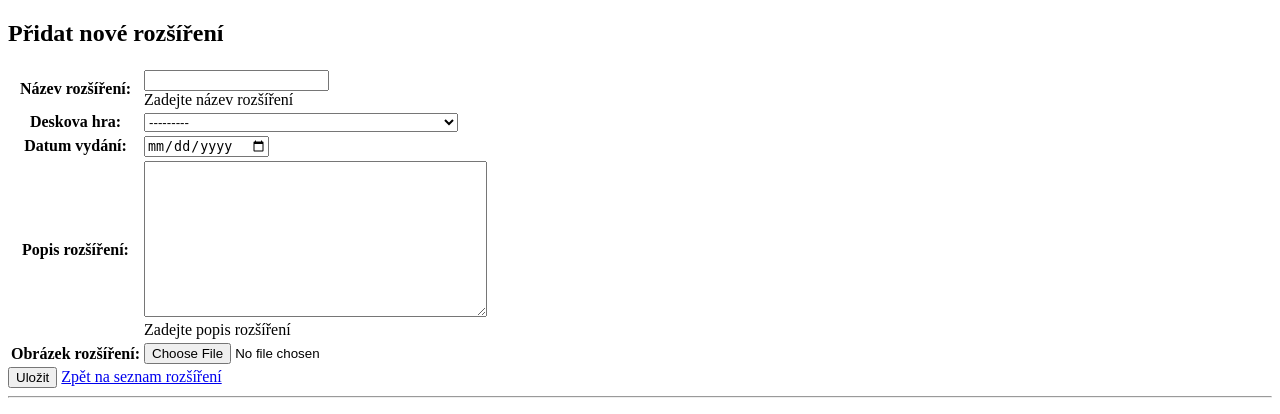
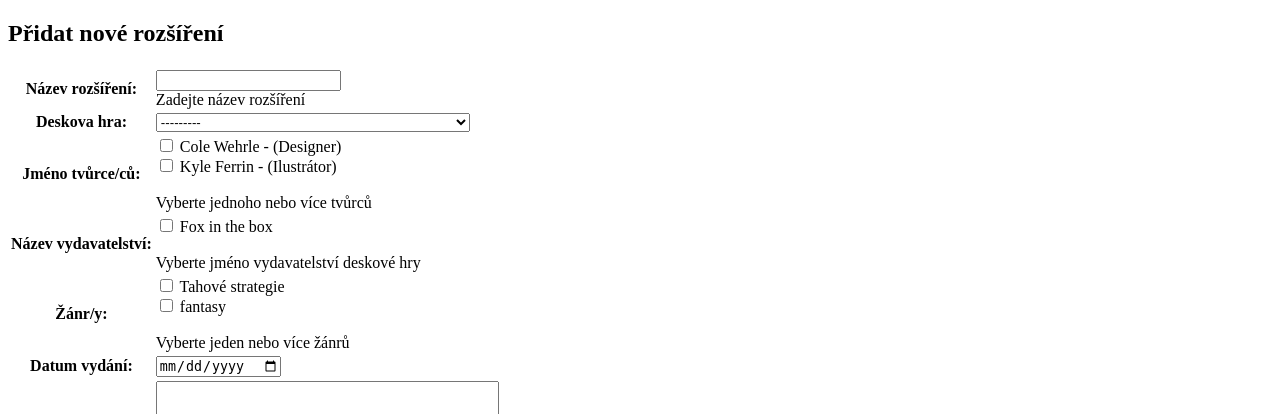
Before and after one commit to Dvojak/Django-projekt, a Django app: page /rozsireni/add/ in a window 1280 px wide. Shown: the part 134-548 px from the top of the page. Run offline with Django 5.2, Linux system fonts and the light colour scheme; data comes from the database, SQL or seed files in the repository; both versions use the stored data as it was after the commit.

Commit message:
station_expansion_model_update

```diff
--- a/library/forms.py
+++ b/library/forms.py
@@ -70,18 +70,25 @@ class ZanrForm(forms.ModelForm):
 class RozsireniForm(forms.ModelForm):
     class Meta:
         model = Rozsireni
-        fields = ['nazev', 'deskovka', 'vydani', 'popis', 'fotografie']
+        fields = ['nazev', 'deskovka','designer', 'vydavatelstvi','zanry', 'vydani', 'popis', 'fotografie']
         labels = {
             'nazev': 'Název rozšíření',
             'deskovka': 'Deskova hra',
+            'designer': 'Jméno tvůrce/ců',
+            'vydavatelstvi': 'Název vydavatelství',
+            'zanry': 'Žánr/y',
             'vydani': 'Datum vydání',
             'popis': 'Popis rozšíření',
             'fotografie': 'Obrázek rozšíření',
         }
         widgets = {
             'nazev': forms.TextInput(attrs={'class': 'form-control'}),
+            'designer' : forms.CheckboxSelectMultiple(),
+            'zanry': forms.CheckboxSelectMultiple(),
+            'vydavatelstvi': forms.CheckboxSelectMultiple(),
             'vydani': forms.DateInput(attrs={'class': 'form-control', 'type': 'date'}),
             'popis': forms.Textarea(attrs={'class': 'form-control'}),
+
         }
         def clean_fotografie(self):
             fotografie = self.cleaned_data.get('fotografie')
--- a/library/models.py
+++ b/library/models.py
@@ -58,6 +58,9 @@ class DeskovkaZanr(models.Model):
 class Rozsireni(models.Model):
     nazev = models.CharField(max_length=80, verbose_name='Název rozšíření', help_text='Zadejte název rozšíření')
     deskovka = models.ForeignKey(Deskovka, on_delete=models.CASCADE, related_name='rozsirena_deskovka')
+    zanry = models.ManyToManyField('Zanr',related_name='rozsireni',verbose_name='Žánry deskové hry',help_text='Vyberte jeden nebo více žánrů',blank=True)
+    designer = models.ManyToManyField('Tvurci', related_name='rozsireni', verbose_name='Tvůrci deskové hry', help_text='Vyberte jednoho nebo více tvůrců', blank=True)
+    vydavatelstvi = models.ManyToManyField('Vydavatelstvi', related_name='rozsireni',verbose_name='Vydavatelství', help_text='Vyberte jméno vydavatelství deskové hry', blank=True)
     vydani = models.IntegerField(blank=True,null=True, verbose_name='Datum vydání', validators=[MinValueValidator(1900), MaxValueValidator(2100)])
     popis = models.TextField(verbose_name='Popis', help_text='Zadejte popis rozšíření')
     fotografie = models.ImageField(upload_to='rozsireni',verbose_name='Fotografie',blank=True,null=True)
```
Also changed, not shown: library/templates/expansions/expansion_detail.html (+19 -1 lines), db.sqlite3, library/migrations/0016_rozsireni_designer_rozsireni_vydavatelstvi_and_more.py (added).
